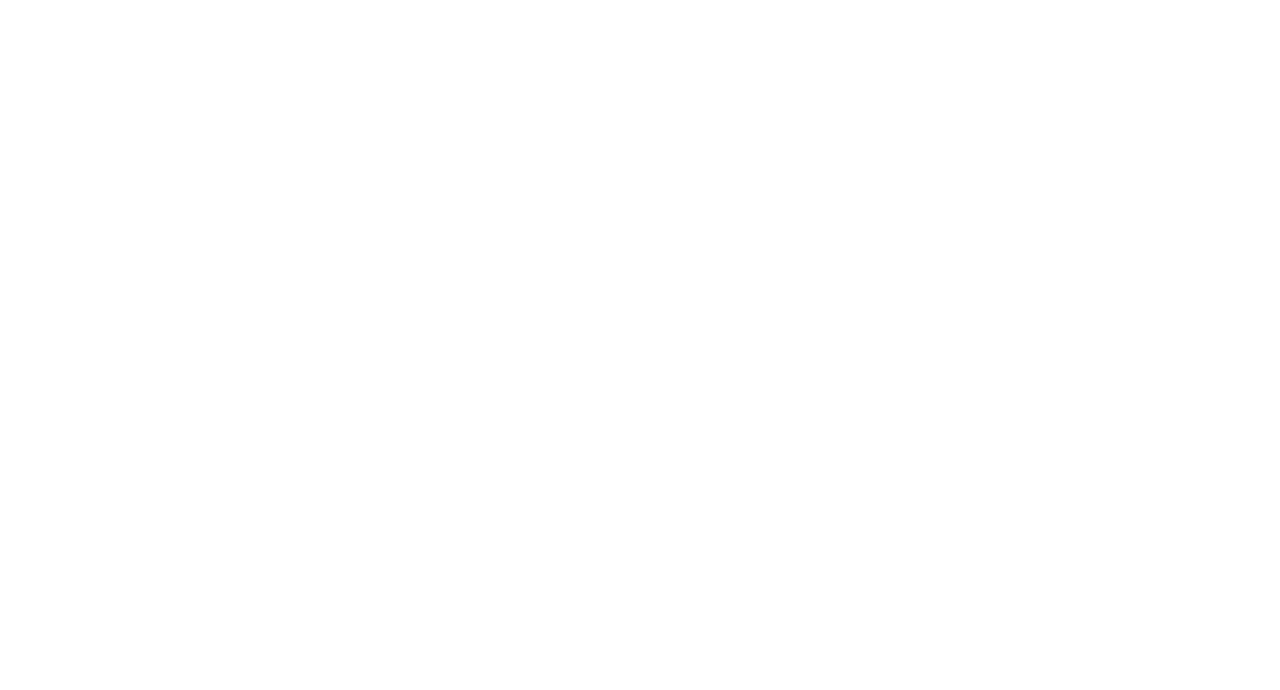
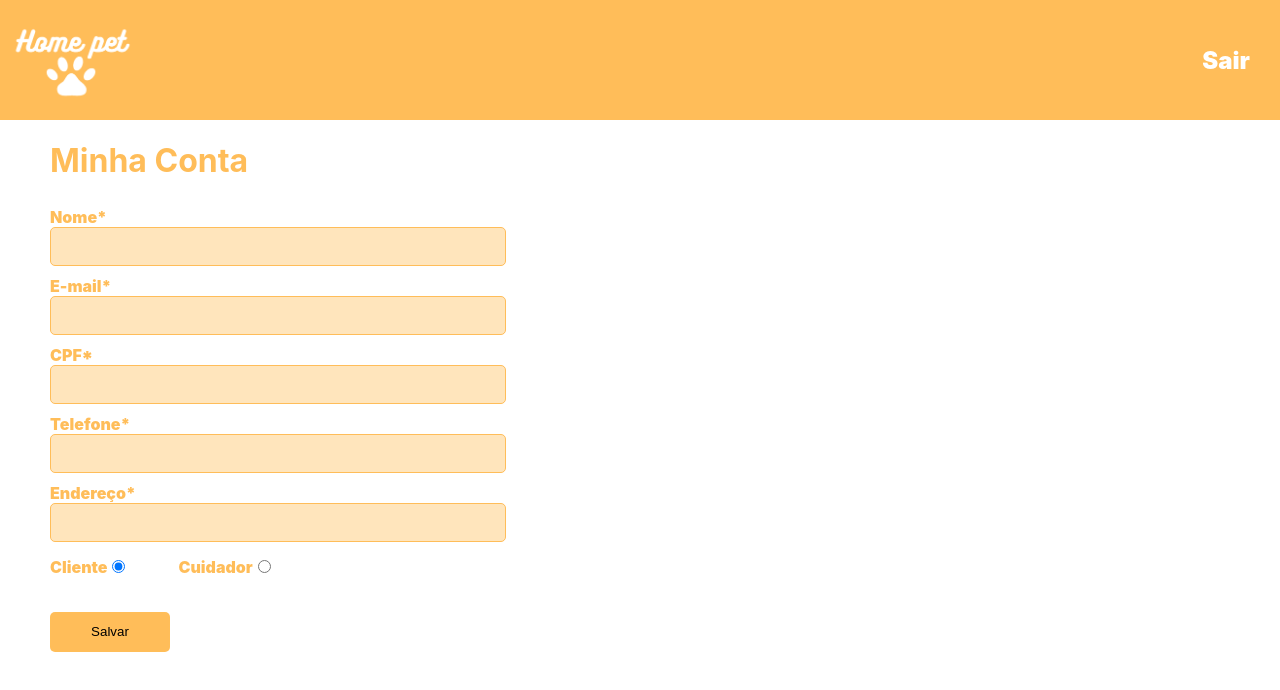
Before and after one commit to Cossio00/homepet-frontend, a React (Create React App) app: page /my-account in a window 1280 px wide. Before the commit this address had no page. Shown: the top 690 px of the page. Built offline with nearby package versions, Linux system fonts and the light colour scheme; no server answers.

Commit message:
myaccount page created; myaccount conected to api

```diff
--- a/src/Pages/CreateAccount/CreateAccount.js
+++ b/src/Pages/CreateAccount/CreateAccount.js
@@ -2,6 +2,7 @@
 import '../CreateAccount/styles.css';
 import logo from '../../assets/images/logo-homepet-gray.png';
 import api from '../../services/api';
+import { useNavigate } from 'react-router-dom';
 
 const CreateAccount = () =>{
 
@@ -55,7 +56,7 @@
                 useremail: useremail,
                 userpassword: userpassword
             }).then(response =>{
-                console.log(response.statusText)
+                alert("Usuário criado com sucesso!");
             })
             .catch(
                 err => {
--- a/src/Pages/Login/Login.js
+++ b/src/Pages/Login/Login.js
@@ -54,7 +54,8 @@
                 useremail: email,
                 userpassword: password
             }).then( response =>{
-                localStorage.setItem("x-acess-token", response.data['token']);
+                localStorage.setItem("x-access-token", response.data['token']);
+                localStorage.setItem("userid", response.data['userid']);
                 navigate("/home");
             })
             .catch(
@@ -94,7 +95,7 @@
                         <div>
                             <Link
                                 id='lbl-create-new-account'
-                                to={`/create-new-account`}>
+                                to={`/create-new-account`} >
                                     Criar nova conta
                             </Link>
                         </div>
--- a/src/Pages/Login/styles.css
+++ b/src/Pages/Login/styles.css
@@ -63,7 +63,7 @@
     cursor: pointer;
 }
 
-a{
+#lbl-create-new-account{
     padding-left: 50px;
     color: #FFBD59;
     font-weight: 900;
--- /dev/null
+++ b/src/Pages/MyAccount/MyAccount.js
@@ -0,0 +1,147 @@
+import React, { useEffect, useState } from 'react';
+import api from '../../services/api';
+import { useNavigate } from 'react-router-dom';
+import NavBar from '../../assets/components/navbar';
+import '../MyAccount/styles.css';
+
+
+const MyAccount = () =>{
+
+    const [username, setUserName]= useState('');
+    const [usercpf, setUserCPF] = useState('');
+    const [useremail, setUserEmail] = useState('');
+    const [userphone, setUserPhone] = useState('');
+    const [useraddress, setUserAddress] = useState('');
+    const [usertype, setUserType] = useState(2);
+    const [isCaregiver, setIsCaregiver] = useState(false);
+
+    const userid = localStorage.getItem('userid')
+    const token = localStorage.getItem('x-access-token')
+
+    let navigate = useNavigate();
+
+    async function loadMyUser(){
+        await api.get(`/user/${userid}`, {headers: {"x-access-token": token}})
+        .then(response => {
+            let data = response.data[0]
+            setUserName(data.username);
+            setUserCPF(data.usercpf);
+            setUserEmail(data.useremail);
+            setUserPhone(data.userphone);
+            setUserAddress(data.useraddress);
+            setUserType(data.usertype);
+                if(data.usertype === 2)
+                    setIsCaregiver(false);
+                else setIsCaregiver(true);
+        }).catch(
+            err => {try{
+                    if (err.response.data.message === 'Token inválido ou expirado.' || err.response.data.message === 'Token não informado'){
+                        localStorage.removeItem('userid');
+                        localStorage.removeItem('x-access-token');
+                        navigate("/");
+                    }
+                }catch(e){}
+            }
+        );
+    }
+
+    const validateFields = (username, usercpf, userphone, useraddress) =>{
+        if (username === '' || usercpf === '' || userphone === '' || useraddress === ''){
+            return false;
+        }
+        return true;
+    }
+
+    useEffect(() => {
+        loadMyUser();
+    }, [])
+    const [invalidDataText, setInvalidDataText] = useState('');
+    const [isDataInvalid, setIsDataInvalid] = useState(false);
+
+    const emptyFieldText = 'Preencha todos os campos';
+    const generalError = 'Ocorreu um erro ao precessar as informações. Entre em contato com o suporte';
+
+    const handleChangeUserName = event =>{
+        setUserName(event.target.value);
+    }
+
+    const handleChangeUserCPF = event =>{
+        setUserCPF(event.target.value);
+    }
+
+    const handleChangeUserPhone = event =>{
+        setUserPhone(event.target.value);
+    }
+
+    const handleChangeUserAddress = event =>{
+        setUserAddress(event.target.value);
+    }
+
+    const handleSubmit = event => {
+        if(!validateFields(username, usercpf, userphone, useraddress)){
+            setIsDataInvalid(true);
+            setInvalidDataText(emptyFieldText);
+        }else{
+            api.put(`/user/${userid}`, {
+                username: username,
+                usercpf: usercpf,
+                userphone: userphone,
+                useraddress: useraddress,
+                usertype: usertype
+            },
+            {headers: {"x-access-token": token}})
+            .then(response =>{
+                alert("Dados alterados com sucesso!");
+            })
+            .catch(
+                err => {
+                    try{
+                        if (err.response.data.message === 'Token inválido ou expirado.'){
+                            localStorage.removeItem('userid');
+                            localStorage.removeItem('x-access-token');
+                            navigate("/");
+                        }
+                    }
+                    catch (e){
+                        setInvalidDataText(generalError)
+                    }
+                  },
+                setIsDataInvalid(true),
+            )
+        }
+
+    }
+
+        return(
+        <>
+            <NavBar/>
+            <div className='root-my-account'>
+                <div className='edit-account-modal'>
+                    <h1>Minha Conta</h1>
+                    <form className='form-edit-account'>
+                        <label id='lbl-edit-name'>Nome*</label>
+                        <input id='txt-edit-name' value={username} onChange={handleChangeUserName}></input>
+                        <label id='lbl-edit-email'>E-mail*</label>
+                        <input id='txt-edit-email' disabled={true} value={useremail} ></input>
+                        <label id='lbl-edit-cpf'>CPF*</label>
+                        <input id='txt-edit-cpf' value={usercpf} onChange={handleChangeUserCPF}></input>
+                        <label id='lbl-edit-phone'>Telefone*</label>
+                        <input id='txt-edit-phone' value={userphone} onChange={handleChangeUserPhone}></input>
+                        <label id='lbl-edit-address'>Endereço*</label>
+                        <input id='txt-edit-address' value={useraddress} onChange={handleChangeUserAddress}></input>
+                        <div className='select-user-type'>
+                            <label id='lbl-edit-user-type-client'>Cliente</label>
+                            <input id='rad-edit-user-type' type="radio" checked={!isCaregiver} onChange ={()=>{setIsCaregiver(false); setUserType(2)}}></input>
+                            <label id='lbl-edit-user-type-caregiver' >Cuidador</label>
+                            <input id='rad-edit-user-type' type="radio" checked={isCaregiver} onChange={()=>{setIsCaregiver(true); setUserType(3)}}></input>
+                        </div>
+                        <input id='btn-edit-account' type="button" value="Salvar" onClick={handleSubmit}></input>
+                    </form>
+                    {isDataInvalid ? <a id='lbl-invalid-data'>{invalidDataText}</a> : <a></a>}
+                </div>
+            </div>
+        </>
+    )
+}
+
+export default MyAccount;
--- /dev/null
+++ b/src/Pages/MyAccount/styles.css
@@ -0,0 +1,52 @@
+.root-my-account{
+    width: 100vw;
+    background-color: rgb(255, 255, 255);
+    display: grid;
+}
+
+.edit-account-modal{
+    display: grid;
+    padding-left: 50px;
+}
+
+form{
+    display: grid;
+}
+
+.form-edit-account > label{
+    margin-top: 5px;
+}
+
+.form-edit-account > input{
+    border-radius: 5px;
+    background-color: rgba(255, 189, 89, 0.4);
+    border: solid 1px rgb(255, 189, 89);
+    height: 35px;
+    width: 450px;
+    margin-bottom: 5px;
+}
+
+.select-user-type{
+    margin-top: 10px;
+    margin-bottom: 5px;
+    display: inline;
+    width: 450px;
+}
+
+.select-user-type > #lbl-edit-user-type-caregiver{
+    margin-left: 50px;
+}
+
+#rad-edit-user-type{
+    cursor: pointer;
+}
+
+#btn-edit-account{
+    border-radius: 5px;
+    background-color: #FFBD59;
+    margin-top: 30px;
+    width: 120px;
+    height: 40px;
+    border: solid 1px rgba(255, 189, 89, 0.4);
+    cursor: pointer;
+}
--- a/src/assets/components/navbar.js
+++ b/src/assets/components/navbar.js
@@ -1,16 +1,32 @@
 import React from 'react';
 import '../components/styles.css';
 
-class NavBar extends React.Component{
+import logo from '../../assets/images/logo-homepet-white.png';
+import { Link } from 'react-router-dom';
+import api from '../../services/api';
+
+const NavBar = () => {
 
 
+    function logout(){
+        api.post("/logout")
+        .then(response =>{
+            console.log(response)
+        })
+        localStorage.removeItem("userid");
+        localStorage.removeItem("x-access-token");
+    }
 
-    render(){
-        return(
-            <div className='header'>
-            </div>
-        )
-    }
+    return(
+        <div className='header'>
+            <img id = 'img-logo-header' src={logo}></img>
+            <Link
+            to="/"
+            id="lbl-exit"
+            onClick={logout}>
+                Sair</Link>
+        </div>
+    )
 }
 
 export default NavBar;
--- a/src/assets/components/styles.css
+++ b/src/assets/components/styles.css
@@ -3,4 +3,20 @@
   width: 100vw;
   height: 15vh;
   background-color: rgb(255, 189, 89);
+  grid-template-columns: 1fr 1fr;
 }
+
+#img-logo-header{
+  height: 13vh;
+  margin: auto;
+  margin-left: 0px;
+}
+
+#lbl-exit{
+  color: white;
+  font-size: 24px;
+  font-weight: 900;
+  text-decoration: none;
+  margin: auto;
+  margin-right: 30px;
+}
--- a/src/routes.js
+++ b/src/routes.js
@@ -4,6 +4,7 @@
 import Login from './Pages/Login/Login';
 import CreateAccount from './Pages/CreateAccount/CreateAccount';
 import Home from './Pages/Home/Home';
+import MyAccount from './Pages/MyAccount/MyAccount';
 
 const RoutePath = () =>{
 
@@ -13,6 +14,7 @@
                 <Route exact path="/" element={<Login/>}/>
                 <Route path="/create-new-account" element={<CreateAccount/>}/>
                 <Route path="/home" element={<Home/>}/>
+                <Route path="/my-account" element={<MyAccount/>}/>
             </Routes>
         </BrowserRouter>
     );
```
